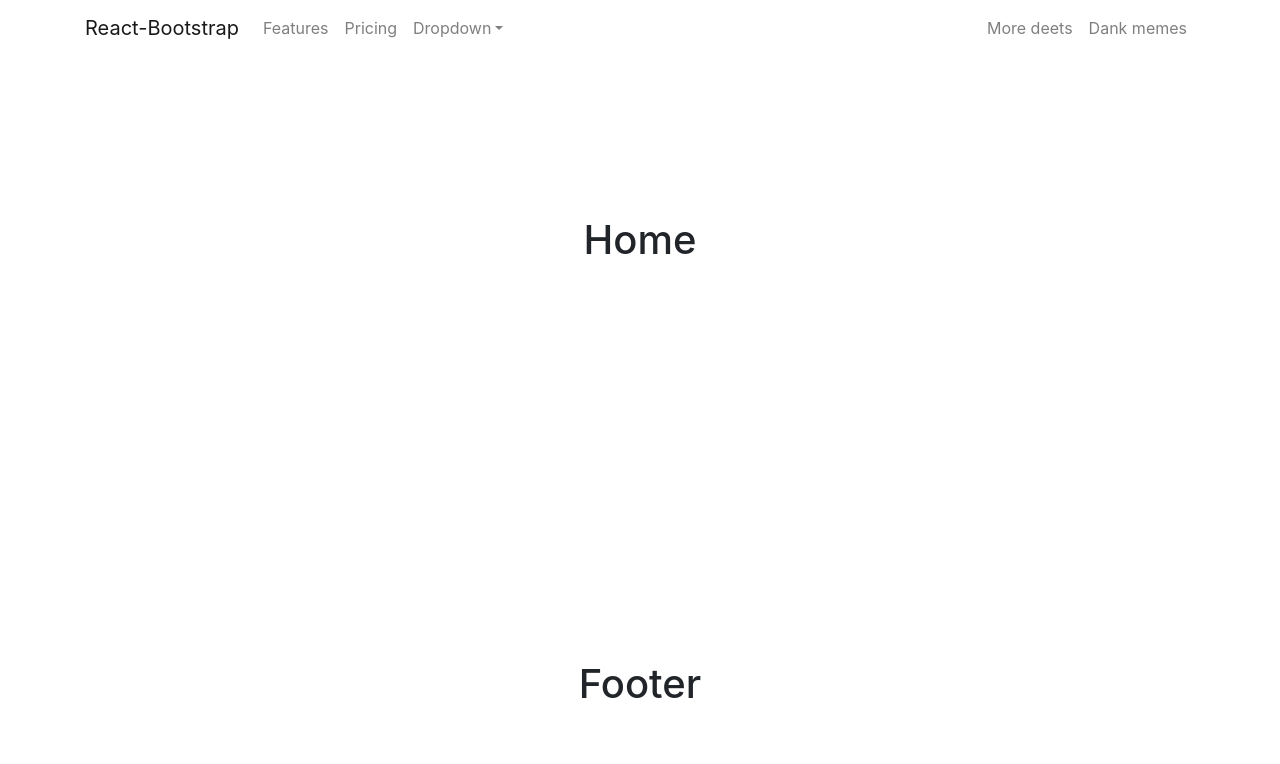
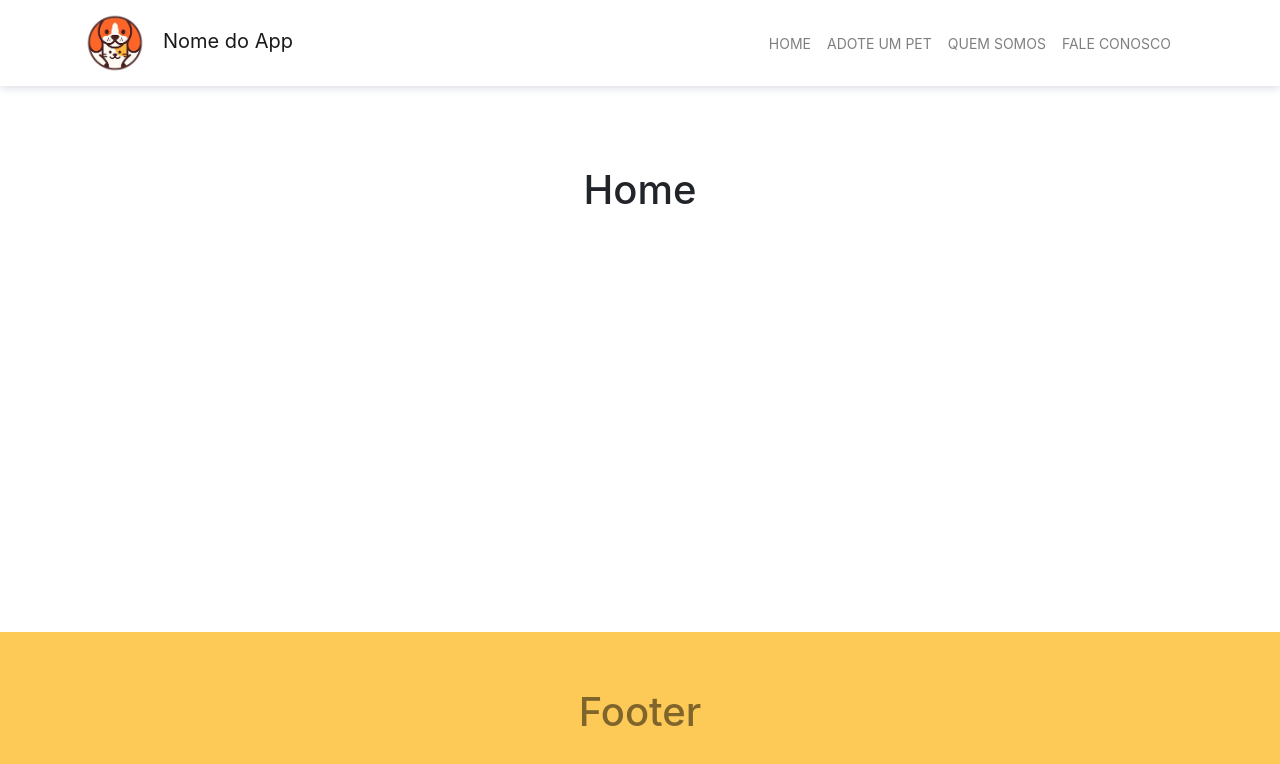
Before and after one commit to KassioRF/TP_EngSoftware_1, a React (Create React App) app in the folder client/: page / in a window 1280 px wide. Shown: the top 764 px of the page. Built offline with nearby package versions, Linux system fonts and the light colour scheme.

Commit message:
add template styles

```diff
--- a/client/src/components/Header/index.js
+++ b/client/src/components/Header/index.js
@@ -1,9 +1,11 @@
 import React from 'react';
 
-import Nav from 'react-bootstrap/Nav'
-import Navbar from 'react-bootstrap/Navbar'
-import NavDropdown from 'react-bootstrap/NavDropdown'
 import Container from 'react-bootstrap/Container'
+import Image from 'react-bootstrap/Image'
+import { Nav_ as Nav } from '../styles'
+import { Navbar_ as Navbar } from '../styles'
+import LogoPng from './logo.png'
+//import NavDropdown from 'react-bootstrap/NavDropdown'
 //import { Link } from 'react-router-dom'
 
 function Header() {
@@ -11,25 +13,17 @@ function Header() {
     <header id="main-header">
       <Navbar collapseOnSelect expand="lg">
         <Container>
-          <Navbar.Brand href="#home">React-Bootstrap</Navbar.Brand>
+          <Navbar.Brand href="#home">
+            <Image style={{ height: 60, marginRight: 18 }} src={LogoPng} />
+            Nome do App
+          </Navbar.Brand>
           <Navbar.Toggle aria-controls="responsive-navbar-nav" />
           <Navbar.Collapse id="responsive-navbar-nav">
-            <Nav className="mr-auto">
-              <Nav.Link href="#features">Features</Nav.Link>
-              <Nav.Link href="#pricing">Pricing</Nav.Link>
-              <NavDropdown title="Dropdown" id="collasible-nav-dropdown">
-                <NavDropdown.Item href="#action/3.1">Action</NavDropdown.Item>
-                <NavDropdown.Item href="#action/3.2">Another action</NavDropdown.Item>
-                <NavDropdown.Item href="#action/3.3">Something</NavDropdown.Item>
-                <NavDropdown.Divider />
-                <NavDropdown.Item href="#action/3.4">Separated link</NavDropdown.Item>
-              </NavDropdown>
-            </Nav>
-            <Nav>
-              <Nav.Link href="#deets">More deets</Nav.Link>
-              <Nav.Link eventKey={2} href="#memes">
-                Dank memes
-            </Nav.Link>
+            <Nav >
+              <Nav.Link href="#">Home</Nav.Link>
+              <Nav.Link href="#">Adote um pet</Nav.Link>
+              <Nav.Link href="#">Quem somos</Nav.Link>
+              <Nav.Link href="#">Fale conosco</Nav.Link>
             </Nav>
           </Navbar.Collapse>
         </Container>
--- a/client/src/components/Home/index.js
+++ b/client/src/components/Home/index.js
@@ -1,13 +1,16 @@
 import React, { Component } from 'react'
-import { Title } from '../styles'
 import Container from 'react-bootstrap/Container'
+import { Title, BodyPage } from '../styles'
+
 
 
 class Home extends Component {
   render() {
     return (
       <Container>
-        <Title> Home </Title>
+        <BodyPage>
+          <Title> Home </Title>
+        </BodyPage>
       </Container>
     )
   }
--- a/client/src/components/styles.js
+++ b/client/src/components/styles.js
@@ -1,15 +1,46 @@
 import styled from 'styled-components'
+import Navbar from 'react-bootstrap/Navbar'
+import Nav from 'react-bootstrap/Nav'
 
+/** Header */
+export const Nav_ = styled(Nav)`
+  text-transform: uppercase;
+  font-size: 14px;
+  margin: 0 1rem;
+
+`
+
+
+export const Navbar_ = styled(Navbar)`
+  background-color: #ffffff;
+  box-shadow: 0px 0px 10px rgb(127 137 161 / 40%);
+  .navbar-collapse {
+    flex-grow: 0 !important;
+  }
+
+
+`
+
+
+
+/** General Content */
+export const BodyPage = styled.div`
+    min-height: 70vh;
+    padding: 10vh 0;
+`
 export const Title = styled.h1`
   text-align: center;
 
-  margin-top: 20vh;
+  /*margin-top: 20vh;*/
 
 `
 
+/** Footer */
 export const Footer_ = styled.footer`
-    position: absolute;
-    bottom: 250px;
-    width: 100%;
-    height: 50px;
+  color: rgba(0,0,0,.5);
+  background-color: #feca57;
+  padding: 7vh 0;
+  position: fixed;
+  width: 100%;
+  bottom: 0;
 `
```
Also changed, not shown: client/src/components/Header/logo.png (added).
